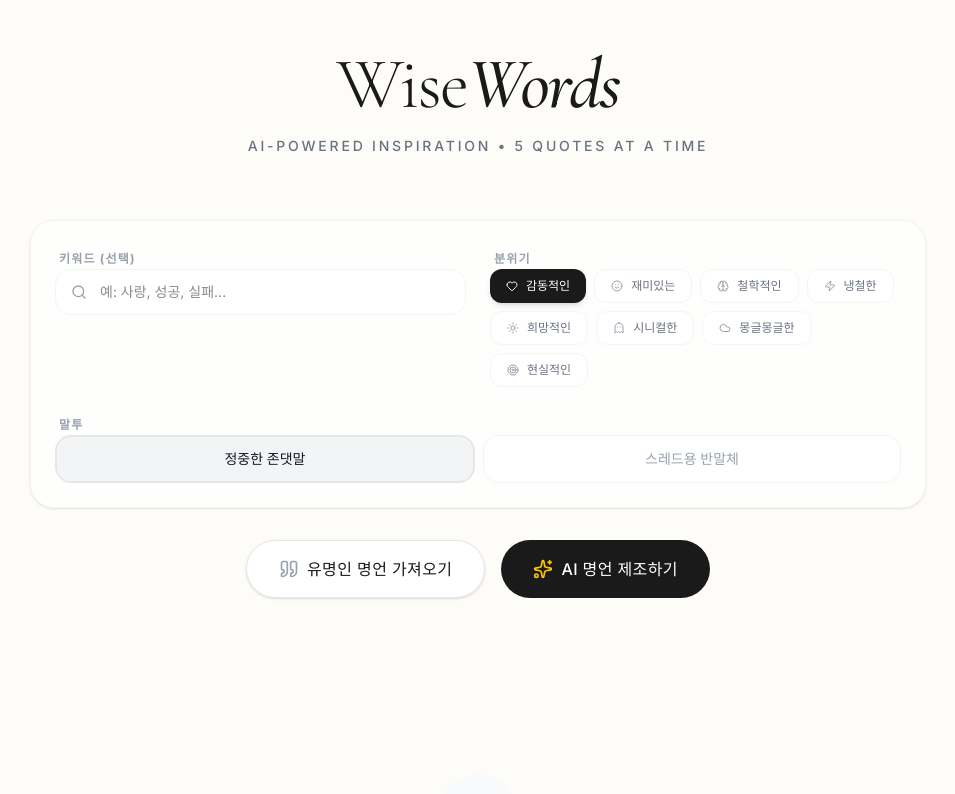
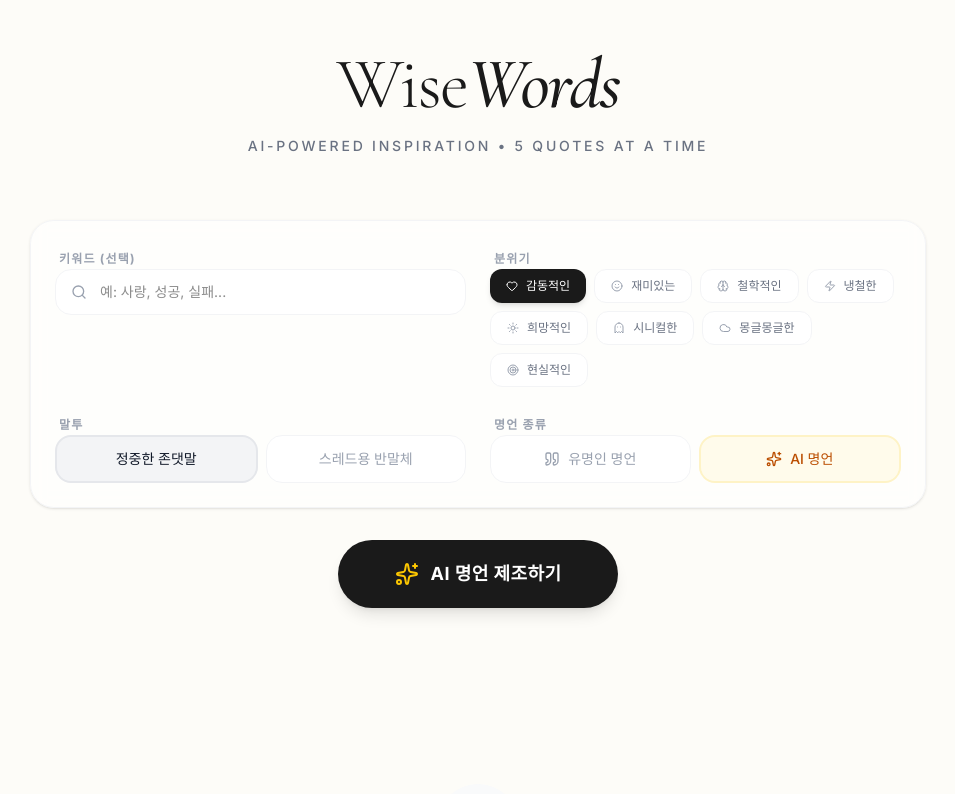
Before and after one commit to lee-sketch810/wise-words, a React (Vite) app: page / in a window 1280 px wide. Shown: the top 794 px of the page, without its empty margins (162-1117 px from the left). Built offline with nearby package versions, Linux system fonts and the light colour scheme.

Commit message:
feat: Rename quote type state variable
Renames `lastType` to `quoteType` for clarity.
Updates the `generateQuotes` function parameter and internal usage to reflect the new state variable name.
Removes an unnecessary `md:col-span-2` class from the speech style div.

```diff
--- a/src/App.tsx
+++ b/src/App.tsx
@@ -58,7 +58,7 @@ export default function App() {
   const [keyword, setKeyword] = useState('');
   const [selectedMood, setSelectedMood] = useState('감동적인');
   const [speechStyle, setSpeechStyle] = useState<'formal' | 'informal'>('formal');
-  const [lastType, setLastType] = useState<'ai' | 'famous'>('ai');
+  const [quoteType, setQuoteType] = useState<'ai' | 'famous'>('ai');
   const [cooldown, setCooldown] = useState(0);
   const [isQuotaExceeded, setIsQuotaExceeded] = useState(false);
 
@@ -88,10 +88,10 @@ export default function App() {
     };
   }, [cooldown]);
 
-  const generateQuotes = async (type: 'ai' | 'famous' = lastType, retries = 5, delay = 5000) => {
+  const generateQuotes = async (type: 'ai' | 'famous' = quoteType, retries = 5, delay = 5000) => {
     if (cooldown > 0 && retries === 5) return;
 
-    setLastType(type);
+    setQuoteType(type);
     setIsLoading(true);
     setError(null);
     setIsFallback(false);
@@ -278,7 +278,7 @@ export default function App() {
             </div>
 
             {/* Speech Style Selection */}
-            <div className="space-y-2 md:col-span-2">
+            <div className="space-y-2">
               <label className="text-xs font-bold text-gray-400 uppercase tracking-widest ml-1">말투</label>
               <div className="flex gap-2">
                 <button
@@ -303,30 +303,58 @@ export default function App() {
                 </button>
               </div>
             </div>
+
+            {/* Quote Type Selection */}
+            <div className="space-y-2">
+              <label className="text-xs font-bold text-gray-400 uppercase tracking-widest ml-1">명언 종류</label>
+              <div className="flex gap-2">
+                <button
+                  onClick={() => setQuoteType('famous')}
+                  className={`flex-1 flex items-center justify-center gap-2 px-4 py-3 rounded-2xl text-sm font-medium transition-all ${
+                    quoteType === 'famous'
+                      ? 'bg-blue-50 text-blue-700 border-2 border-blue-100'
+                      : 'bg-white text-gray-400 border border-gray-100 hover:border-gray-200'
+                  }`}
+                >
+                  <QuoteIcon className="w-4 h-4" />
+                  유명인 명언
+                </button>
+                <button
+                  onClick={() => setQuoteType('ai')}
+                  className={`flex-1 flex items-center justify-center gap-2 px-4 py-3 rounded-2xl text-sm font-medium transition-all ${
+                    quoteType === 'ai'
+                      ? 'bg-amber-50 text-amber-700 border-2 border-amber-100'
+                      : 'bg-white text-gray-400 border border-gray-100 hover:border-gray-200'
+                  }`}
+                >
+                  <Sparkles className="w-4 h-4" />
+                  AI 명언
+                </button>
+              </div>
+            </div>
           </div>
         </div>
 
-        <div className="flex flex-wrap justify-center gap-4 mb-12">
+        <div className="flex justify-center mb-12">
           <button
-            onClick={() => generateQuotes('famous')}
+            onClick={() => generateQuotes(quoteType)}
             disabled={isLoading || cooldown > 0}
-            className="group relative flex items-center gap-2 px-8 py-4 bg-white text-[#1a1a1a] border border-gray-200 rounded-full overflow-hidden transition-all hover:scale-105 active:scale-95 disabled:opacity-50 shadow-sm"
+            className={`group relative flex items-center justify-center gap-3 px-12 py-5 rounded-full overflow-hidden transition-all hover:scale-105 active:scale-95 disabled:opacity-50 shadow-lg min-w-[280px] ${
+              quoteType === 'ai' ? 'bg-[#1a1a1a] text-white' : 'bg-white text-[#1a1a1a] border border-gray-200'
+            }`}
           >
-            <QuoteIcon className="w-5 h-5 text-gray-400" />
-            <span className="font-medium tracking-wide">
-              {cooldown > 0 ? `${cooldown}초 후 가능` : '유명인 명언 가져오기'}
-            </span>
-          </button>
-
-          <button
-            onClick={() => generateQuotes('ai')}
-            disabled={isLoading || cooldown > 0}
-            className="group relative flex items-center gap-2 px-8 py-4 bg-[#1a1a1a] text-white rounded-full overflow-hidden transition-all hover:scale-105 active:scale-95 disabled:opacity-50"
-          >
-            <div className="absolute inset-0 bg-gradient-to-r from-purple-500/20 to-blue-500/20 opacity-0 group-hover:opacity-100 transition-opacity" />
-            <Sparkles className="w-5 h-5 text-yellow-400" />
-            <span className="font-medium tracking-wide">
-              {cooldown > 0 ? `${cooldown}초 후 가능` : 'AI 명언 제조하기'}
+            {quoteType === 'ai' && (
+              <div className="absolute inset-0 bg-gradient-to-r from-purple-500/20 to-blue-500/20 opacity-0 group-hover:opacity-100 transition-opacity" />
+            )}
+            {isLoading ? (
+              <Loader2 className="w-6 h-6 animate-spin" />
+            ) : quoteType === 'ai' ? (
+              <Sparkles className="w-6 h-6 text-yellow-400" />
+            ) : (
+              <QuoteIcon className="w-6 h-6 text-gray-400" />
+            )}
+            <span className="text-lg font-bold tracking-wide">
+              {cooldown > 0 ? `${cooldown}초 후 가능` : (quoteType === 'ai' ? 'AI 명언 제조하기' : '유명인 명언 가져오기')}
             </span>
           </button>
         </div>
```
